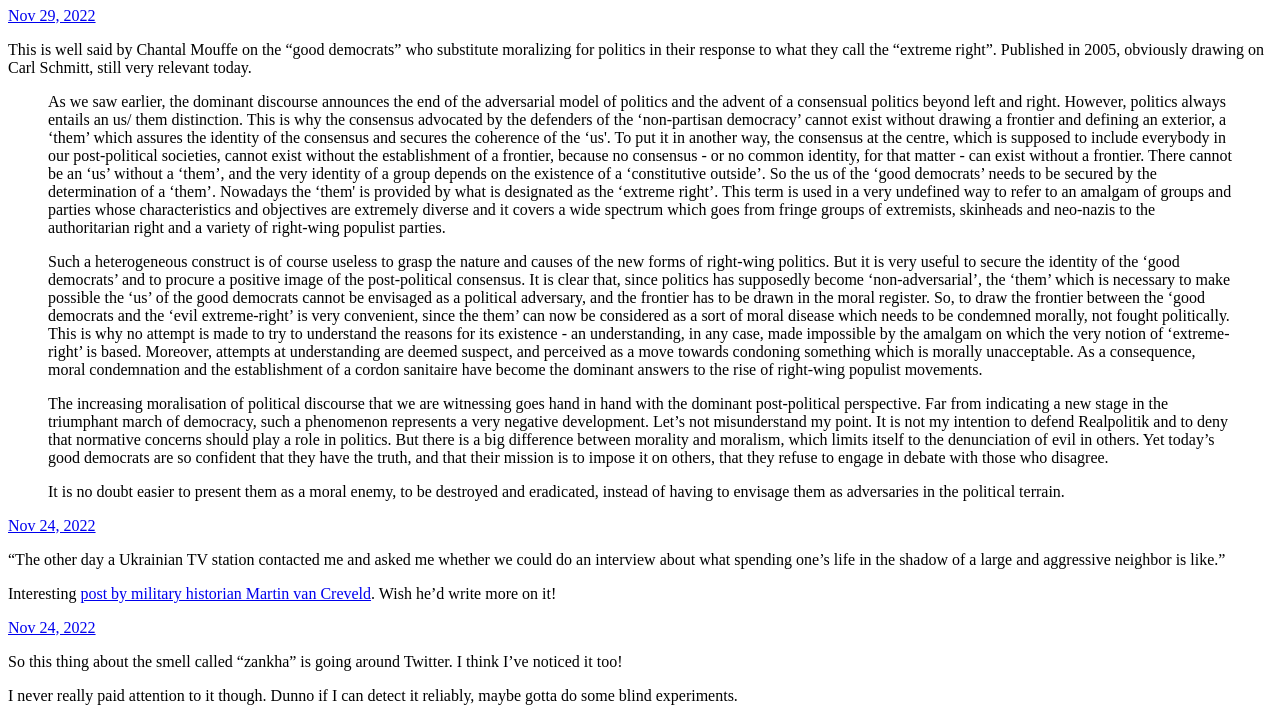
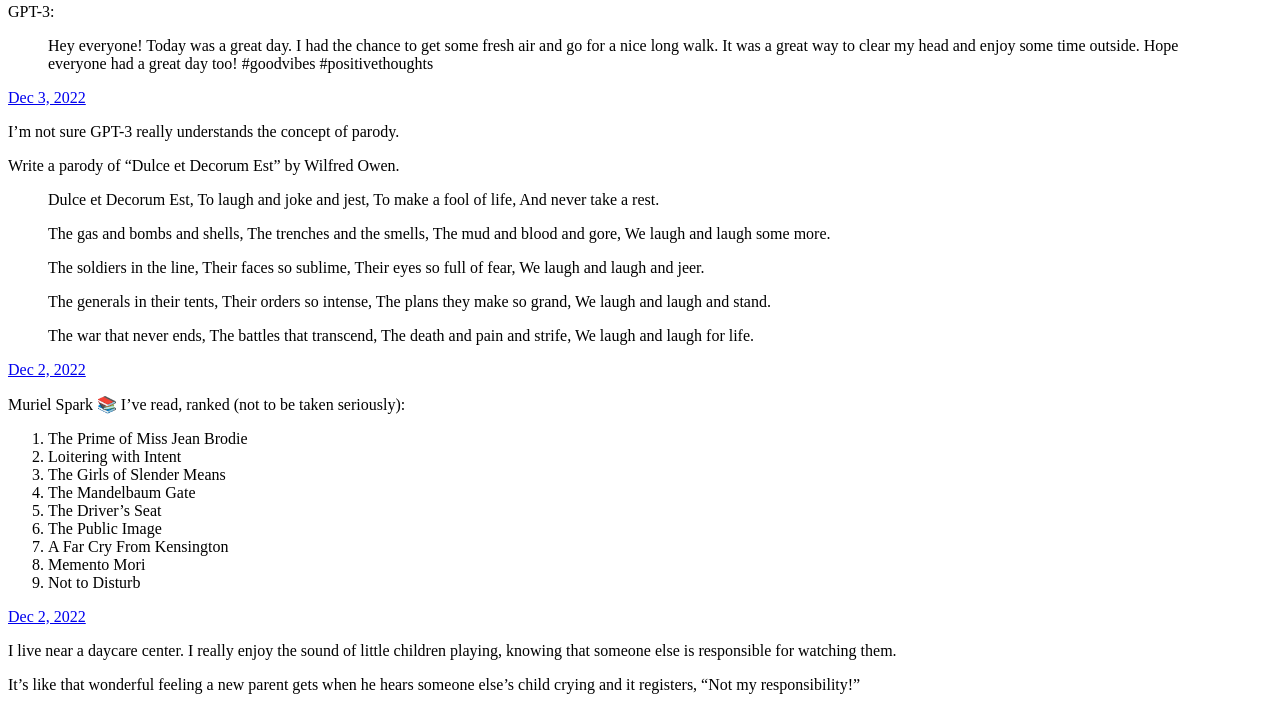
Before and after one commit to stalbet/micro, a plain HTML site: page index.html in a window 1280 px wide. Shown: the part 73-785 px from the top of the page. Drawn offline with Linux system fonts and the light colour scheme.

Commit message:
Archiving from Micro.blog.

```diff
--- a/index.html
+++ b/index.html
@@ -21,6 +21,97 @@
 <div class="h-feed">
 
 
+
+	  <div class="h-entry">
+
+
+		<a href="https://rongwrong.micro.blog/2022/12/03/me-write-a.html" class="u-url"><time class="dt-published" datetime="2022-12-03 15:58:31 &#43;0200">Dec 3, 2022</time></a>
+
+		<div class="e-content">
+			 <p>Me: Write a typical micro.blog post</p>
+<p>GPT-3:</p>
+<blockquote>
+<p>Hey everyone! Today was a great day. I had the chance to get some fresh air and go for a nice long walk. It was a great way to clear my head and enjoy some time outside. Hope everyone had a great day too! #goodvibes #positivethoughts</p>
+</blockquote>
+
+		</div>
+	  </div>
+
+	  <div class="h-entry">
+
+
+		<a href="https://rongwrong.micro.blog/2022/12/03/im-not-sure.html" class="u-url"><time class="dt-published" datetime="2022-12-03 14:03:34 &#43;0200">Dec 3, 2022</time></a>
+
+		<div class="e-content">
+			 <p>I’m not sure GPT-3 really understands the concept of parody.</p>
+<p>Write a parody of “Dulce et Decorum Est” by Wilfred Owen.</p>
+<blockquote>
+<p>Dulce et Decorum Est,
+To laugh and joke and jest,
+To make a fool of life,
+And never take a rest.</p>
+</blockquote>
+<blockquote>
+<p>The gas and bombs and shells,
+The trenches and the smells,
+The mud and blood and gore,
+We laugh and laugh some more.</p>
+</blockquote>
+<blockquote>
+<p>The soldiers in the line,
+Their faces so sublime,
+Their eyes so full of fear,
+We laugh and laugh and jeer.</p>
+</blockquote>
+<blockquote>
+<p>The generals in their tents,
+Their orders so intense,
+The plans they make so grand,
+We laugh and laugh and stand.</p>
+</blockquote>
+<blockquote>
+<p>The war that never ends,
+The battles that transcend,
+The death and pain and strife,
+We laugh and laugh for life.</p>
+</blockquote>
+
+		</div>
+	  </div>
+
+	  <div class="h-entry">
+
+
+		<a href="https://rongwrong.micro.blog/2022/12/02/muriel-spark-ive.html" class="u-url"><time class="dt-published" datetime="2022-12-02 15:10:47 &#43;0200">Dec 2, 2022</time></a>
+
+		<div class="e-content">
+			 <p>Muriel Spark 📚 I’ve read, ranked (not to be taken seriously):</p>
+<ol>
+<li>The Prime of Miss Jean Brodie</li>
+<li>Loitering with Intent</li>
+<li>The Girls of Slender Means</li>
+<li>The Mandelbaum Gate</li>
+<li>The Driver’s Seat</li>
+<li>The Public Image</li>
+<li>A Far Cry From Kensington</li>
+<li>Memento Mori</li>
+<li>Not to Disturb</li>
+</ol>
+
+		</div>
+	  </div>
+
+	  <div class="h-entry">
+
+
+		<a href="https://rongwrong.micro.blog/2022/12/02/i-live-near.html" class="u-url"><time class="dt-published" datetime="2022-12-02 11:19:29 &#43;0200">Dec 2, 2022</time></a>
+
+		<div class="e-content">
+			 <p>I live near a daycare center. I really enjoy the sound of little children playing, knowing that someone else is responsible for watching them.</p>
+<p>It’s like that wonderful feeling a new parent gets when he hears someone else’s child crying and it registers, “Not my responsibility!”</p>
+
+		</div>
+	  </div>
 
 	  <div class="h-entry">
 
```
